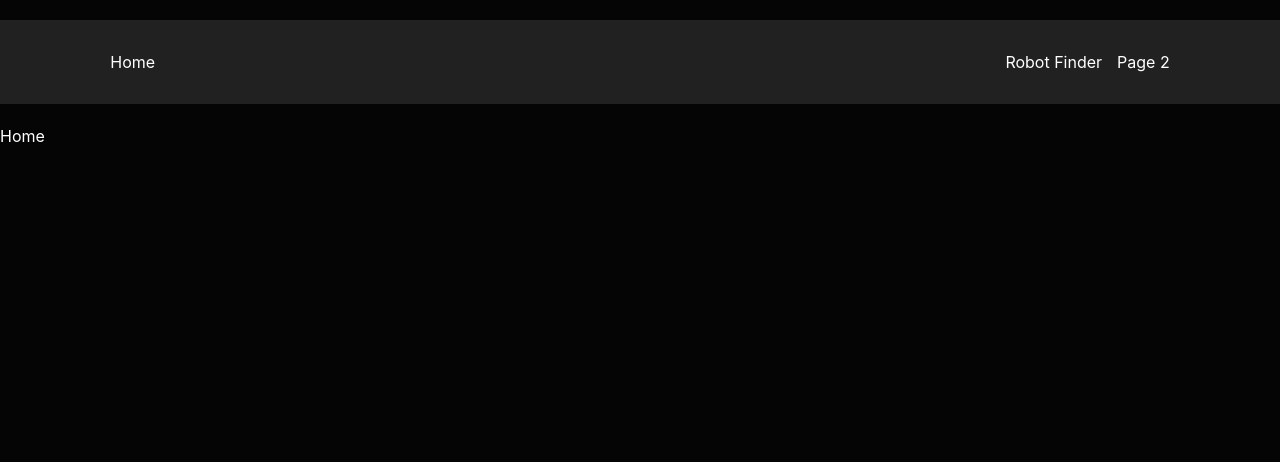
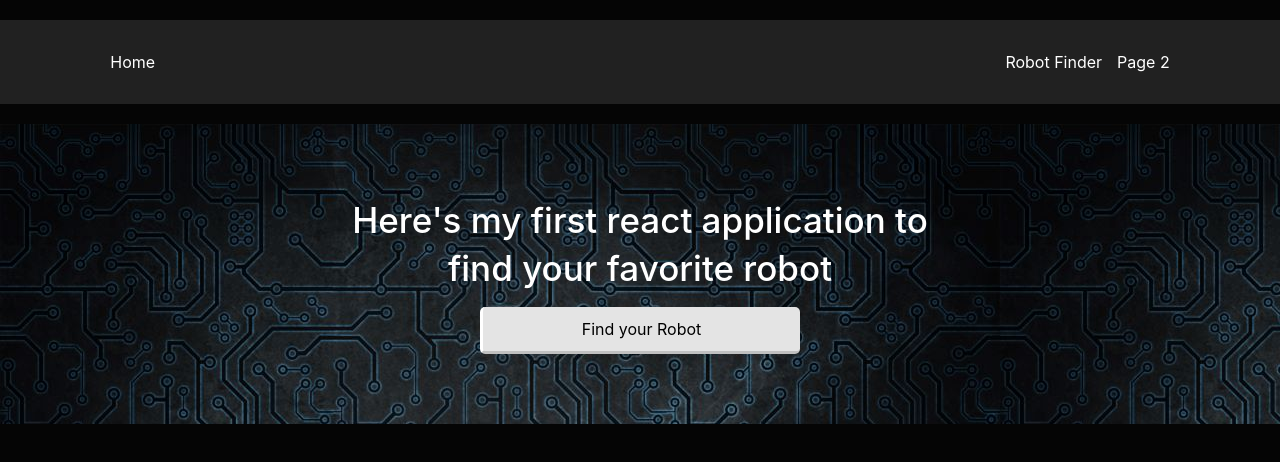
Before and after one commit to o6ris/robot-finder, a React (Create React App) app: page / in a window 1280 px wide. Shown: the top 462 px of the page. Built offline with nearby package versions, Linux system fonts and the light colour scheme.

Commit message:
design the home with an header and a button wich on click will can navigate to robot finder page

```diff
--- a/src/App.css
+++ b/src/App.css
@@ -21,6 +21,11 @@ img{
 }
 .robot-menu li{
   margin-left: 15px;
+}
+
+.robot-header{
+  background-image: url('./assets/bg-header.jpg');
+  height: 300px;
 }
 
 .robot-search-bar{
@@ -60,7 +65,7 @@ img{
   padding: 0;
 }
 
-.robot-button{
+.robot-button-black{
   background-color: rgb(33, 33, 33);
   padding: 10px;
   border: none;
@@ -68,6 +73,16 @@ img{
   color: white;
   border-bottom: 3px solid rgb(23, 23, 23);
   border-left: 3px solid rgb(62, 62, 62);
+  width: 40%;
+}
+.robot-button-white{
+  background-color: rgb(228, 228, 228);
+  padding: 10px;
+  border: none;
+  border-radius: 5px;
+  color: rgb(0, 0, 0);
+  border-bottom: 3px solid rgb(192, 192, 192);
+  border-left: 3px solid rgb(255, 255, 255);
   width: 40%;
 }
 
--- a/src/components/RobotAddress.jsx
+++ b/src/components/RobotAddress.jsx
@@ -24,7 +24,7 @@ function RobotAddress({address}) {
             of the button and handle the address display*/}
             <button className=
             {
-            `robot-button ${!showAddress?'robot-button-showAddress':'robot-button-hideAddress'}`
+            `robot-button-black ${!showAddress?'robot-button-showAddress':'robot-button-hideAddress'}`
             } onClick={() => handleDisplayAddressOnClick()} >{!showAddress?'Show Address':'Hide Address'}</button>
         </div>
     </div>
--- a/src/components/ShowMoreRobots.jsx
+++ b/src/components/ShowMoreRobots.jsx
@@ -5,7 +5,7 @@ function ShowMoreRobots({numberOfRobots, setNumberOfRobots, robots }) {
     <div className='d-flex justify-content-center'>
       {/* Change the value of the state to display +4 robots at each click.
       Change the text button when there's no more robots to display.*/}
-        <button onClick={() => setNumberOfRobots(numberOfRobots+4) } className='robot-button mb-5'>
+        <button onClick={() => setNumberOfRobots(numberOfRobots+4) } className='robot-button-black mb-5'>
         {numberOfRobots >= robots.length?'No more Robots':'Show More'}
           </button>
 
--- a/src/pages/Home.jsx
+++ b/src/pages/Home.jsx
@@ -2,7 +2,15 @@ import React from 'react'
 
 function Home() {
   return (
-    <div>Home</div>
+    <div>
+      <div className='robot-header d-flex flex-column justify-content-center align-items-center'>
+        <h1 className='mb-3 w-50'><small>Here's my first react application to find your favorite robot</small></h1>
+
+        <button onClick={() => alert('bonjour')} className='robot-button-white w-25'>Find your Robot</button>
+      </div>
+      <div className='robot-main'>
+      </div>
+    </div>
   )
 }
 
```
Also changed, not shown: src/assets/bg-header.jpg (added).
